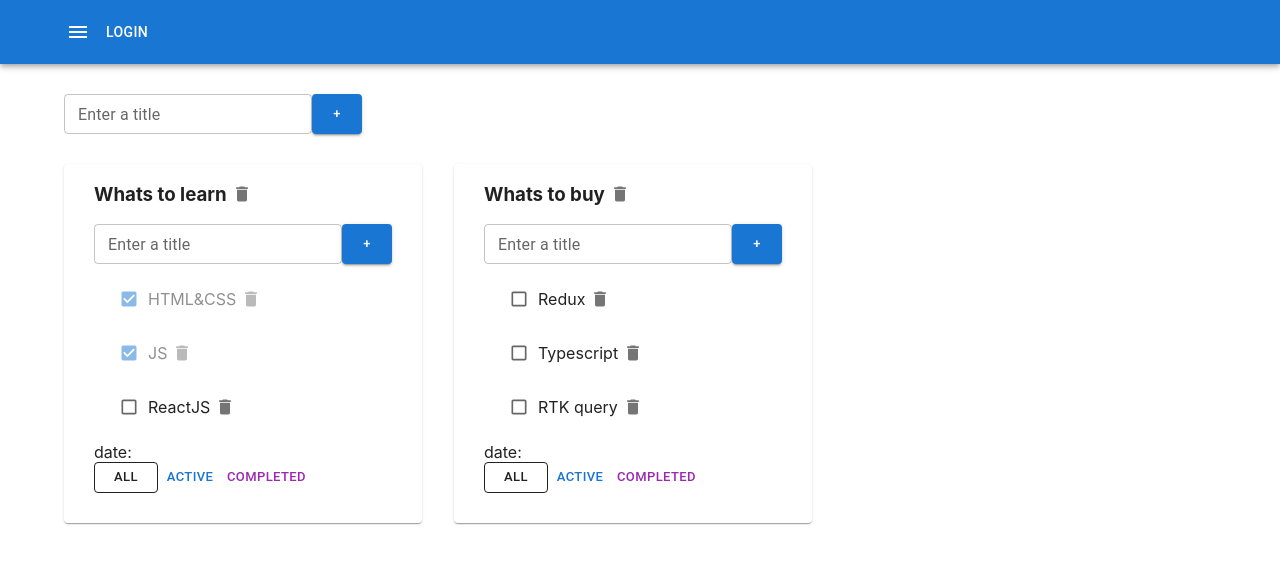
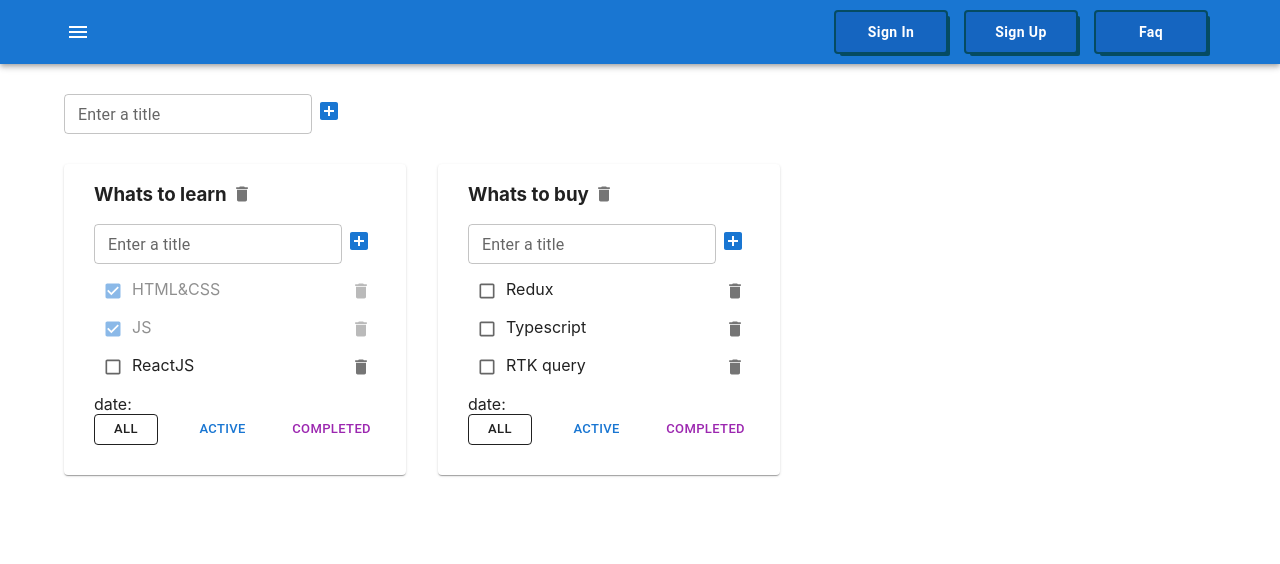
Before and after one commit to ArturLimaiko/Todolist_2025, a React (Vite) app: page / in a window 1280 px wide. Shown: the top 564 px of the page. Built offline with nearby package versions, Linux system fonts and the light colour scheme.

Commit message:
complete sprint 2 week 3 - customize Button & add Button registration & add other styles

```diff
--- a/src/App.css
+++ b/src/App.css
@@ -8,7 +8,3 @@
   display: flex;
   align-items: center;
 }
-
-.is-done {
-  opacity: 0.5;
-}
--- a/src/App.tsx
+++ b/src/App.tsx
@@ -5,12 +5,13 @@ import {v1} from "uuid";
 import {CreateItemForm} from "./components/CreateItemForm.tsx";
 import AppBar from '@mui/material/AppBar';
 import Toolbar from '@mui/material/Toolbar';
-import Button from '@mui/material/Button';
 import IconButton from '@mui/material/IconButton';
 import MenuIcon from '@mui/icons-material/Menu';
 import Container from '@mui/material/Container';
 import Grid from '@mui/material/Grid2';
 import Paper from '@mui/material/Paper';
+import {containerSx} from "./styles/TodolistItem.styles.ts.tsx";
+import {NavButton} from "./styles/NavButton.ts";
 
 export type Task = { id: string, title: string, isDone: boolean }
 export type FilterValues = 'all' | 'active' | 'completed'
@@ -99,11 +100,15 @@ export const App = () => {
         <div className='app'>
             <AppBar sx={{mb: '30px'}} position="static">
                 <Toolbar>
-                    <Container maxWidth='lg'>
+                    <Container maxWidth='lg' sx={containerSx}>
                         <IconButton edge="start" size='small' aria-label='menu' color='inherit'>
                             <MenuIcon/>
                         </IconButton>
-                        <Button color="inherit">Login</Button>
+                        <div>
+                            <NavButton>Sign in</NavButton>
+                            <NavButton>Sign up</NavButton>
+                            <NavButton>Faq</NavButton>
+                        </div>
                     </Container>
                 </Toolbar>
             </AppBar>
@@ -125,7 +130,7 @@ export const App = () => {
                         }
                         return (
                             <Grid key={todolist.id}>
-                                <Paper sx={{p: '0 30px 30px 30px'}} >
+                                <Paper sx={{p: '0 30px 30px 30px'}}>
                                     <TodolistItem
                                         todolist={todolist}
                                         changeFilter={changeFilter}
--- a/src/components/CreateItemForm.tsx
+++ b/src/components/CreateItemForm.tsx
@@ -1,6 +1,7 @@
-import Button from '@mui/material/Button'
 import {ChangeEvent, KeyboardEvent, useState} from "react";
 import TextField from '@mui/material/TextField';
+import AddBoxIcon from '@mui/icons-material/AddBox'
+import IconButton from '@mui/material/IconButton'
 
 type Props = {
     createItem: (title: string) => void
@@ -45,7 +46,10 @@ export const CreateItemForm = ({createItem}: Props) => {
                        onChange={changeItemTitleHandler}
                        onKeyDown={onKeyDownHandler}
             />
-            <Button sx={{minWidth: '50px',height: '40px', padding: '2px 2px'}} variant='contained' size={'small'} onClick={createItemHandler}>+</Button>
+            <IconButton onClick={createItemHandler} size={'small'}
+                        color={'primary'}>
+                <AddBoxIcon/>
+            </IconButton>
         </div>
     );
 };
--- a/src/components/TodolistItem.tsx
+++ b/src/components/TodolistItem.tsx
@@ -8,6 +8,8 @@ import DeleteIcon from '@mui/icons-material/Delete'
 import Checkbox from '@mui/material/Checkbox';
 import List from '@mui/material/List';
 import ListItem from '@mui/material/ListItem'
+import Box from '@mui/material/Box'
+import {containerSx, getListItemSx} from "../styles/TodolistItem.styles.ts.tsx";
 
 type Props = {
     todolist: Todolist
@@ -91,9 +93,12 @@ export const TodolistItem = (props: Props) => {
                             }
 
                             return (
-                                <ListItem key={task.id} className={task.isDone ? 'is-done' : ''}>
+                                <ListItem key={task.id}
+                                          sx={getListItemSx(task.isDone)}>
+                                    <div>
                                         <Checkbox size={'small'} checked={task.isDone} onChange={changeTaskStatusHandler}/>
                                         <EditableSpan value={task.title} onChange={changeTaskTitleHandler}/>
+                                    </div>
                                     <IconButton onClick={deleteTaskHandler} aria-label="delete" size="small">
                                         <DeleteIcon fontSize="small"/>
                                     </IconButton>
@@ -102,6 +107,7 @@ export const TodolistItem = (props: Props) => {
                         })}
                     </List>)}
                 <div>{date}</div>
+                <Box sx={containerSx}>
                     <Button size={'small'}
                             variant={filter === 'all' ? 'outlined' : 'text'} color={'inherit'}
                             onClick={() => changeFilterHandler('all')}>all</Button>
@@ -111,6 +117,7 @@ export const TodolistItem = (props: Props) => {
                     <Button size={'small'}
                             variant={filter === 'completed' ? 'outlined' : 'text'} color={'secondary'}
                             onClick={() => changeFilterHandler('completed')}>completed</Button>
+                </Box>
             </div>
         );
     }
--- /dev/null
+++ b/src/styles/NavButton.ts
@@ -0,0 +1,14 @@
+import { styled } from '@mui/material/styles'
+import Button from '@mui/material/Button'
+
+export const NavButton = styled(Button)({
+    minWidth: '110px',
+    fontWeight: 'bold',
+    boxShadow: '0 0 0 2px #054B62, 4px 4px 0 0 #054B62',
+    borderRadius: '2px',
+    textTransform: 'capitalize',
+    margin: '0 10px',
+    padding: '8px 24px',
+    color: '#ffffff',
+    background: '#1565c0',
+})
--- /dev/null
+++ b/src/styles/TodolistItem.styles.ts.tsx
@@ -0,0 +1,12 @@
+import {SxProps} from '@mui/material'
+
+export const containerSx: SxProps = {
+    width: '100%', display: 'flex', justifyContent: 'space-between'
+}
+
+export const getListItemSx = (isDone: boolean): SxProps => ({
+    p: 0,
+    justifyContent: 'space-between',
+    opacity: isDone
+        ? 0.5 : 1
+})
```
Also changed, not shown: src/components/Button.tsx (deleted, +0 -12 lines). Lines whose indentation alone changed are shown as unchanged.
